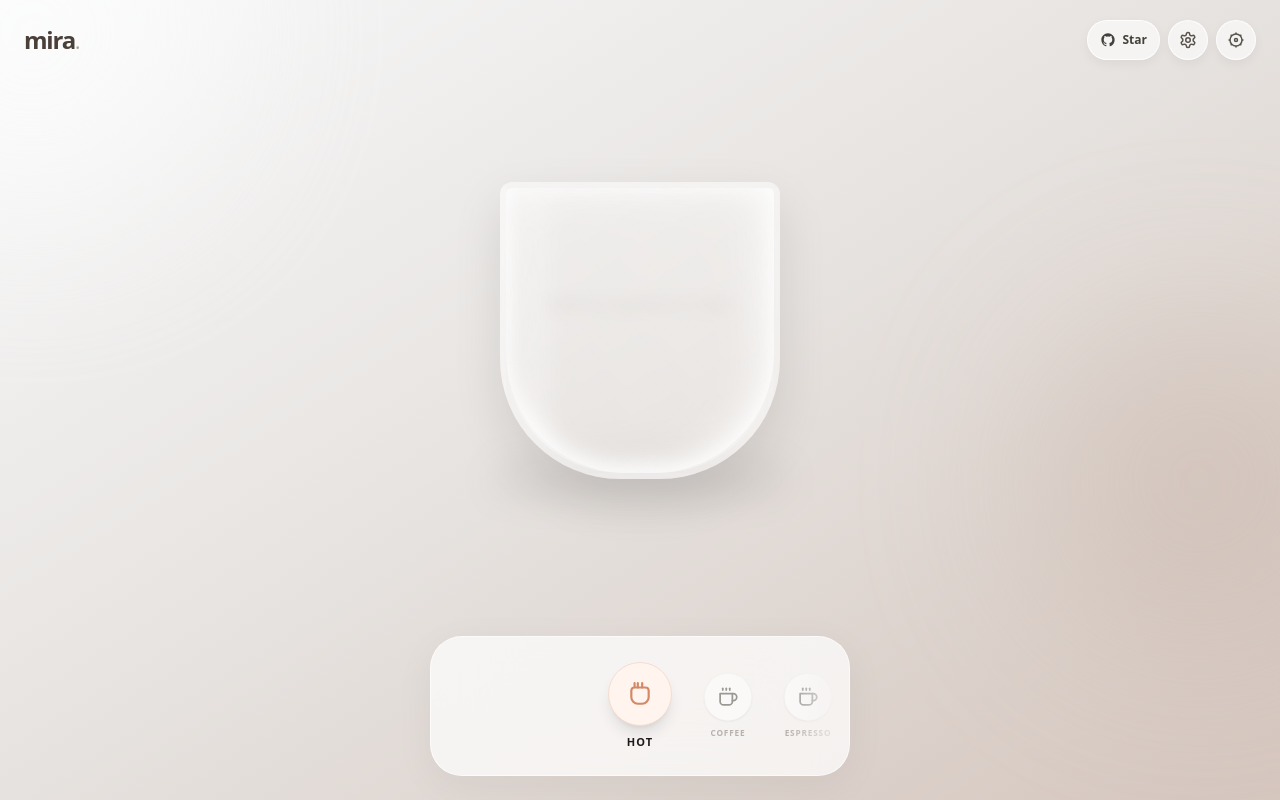
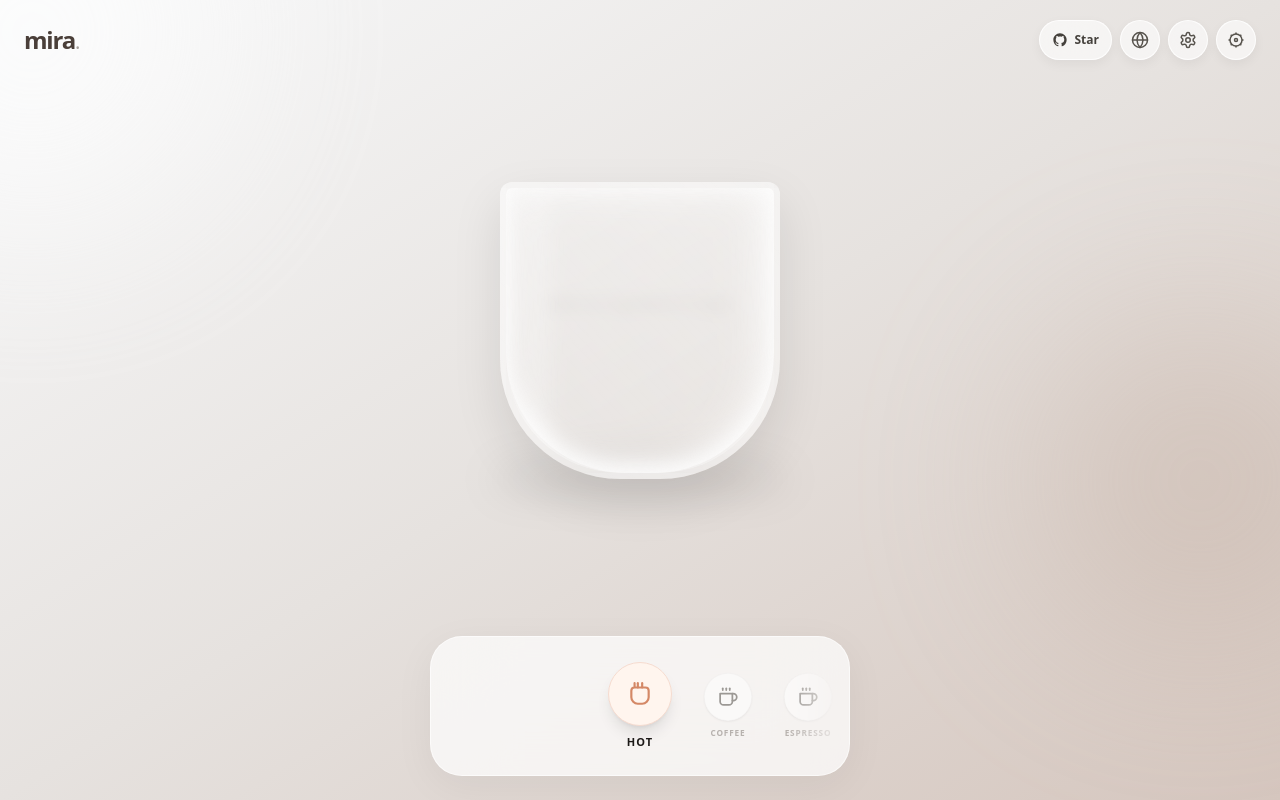
Before and after one commit to LeMiira/micoffee, a Vue app: page / in a window 1280 px wide. Shown: the top 800 px of the page. Built offline with nearby package versions, Linux system fonts and the light colour scheme.

Commit message:
Add LanguageSwitcher globe dropdown to Builder header

```diff
--- a/src/components/LanguageSwitcher.vue
+++ b/src/components/LanguageSwitcher.vue
@@ -1,24 +1,46 @@
 <template>
-  <div class="relative z-50">
-    <div class="flex bg-white/50 backdrop-blur-md border border-white/80 p-1 rounded-xl shadow-sm">
+  <div class="relative" ref="switcherRef">
+    <!-- Globe Toggle Button -->
+    <button
+      @click="isOpen = !isOpen"
+      class="w-10 h-10 bg-white/60 backdrop-blur-xl rounded-full flex items-center justify-center border border-white/80 shadow-[0_4px_12px_rgba(0,0,0,0.05)] active:scale-90 transition-transform text-stone-600 focus:outline-none"
+      aria-label="Change Language"
+    >
+      <svg width="18" height="18" viewBox="0 0 24 24" fill="none" stroke="currentColor" stroke-width="2" stroke-linecap="round" stroke-linejoin="round">
+        <circle cx="12" cy="12" r="10"/>
+        <line x1="2" y1="12" x2="22" y2="12"/>
+        <path d="M12 2a15.3 15.3 0 0 1 4 10 15.3 15.3 0 0 1-4 10 15.3 15.3 0 0 1-4-10 15.3 15.3 0 0 1 4-10z"/>
+      </svg>
+    </button>
+
+    <!-- Dropdown Menu -->
+    <transition name="dropdown">
+      <div
+        v-if="isOpen"
+        class="absolute right-0 mt-2 w-36 bg-white/95 backdrop-blur-xl border border-stone-200/80 rounded-2xl shadow-xl py-2 z-50 flex flex-col gap-1 overflow-hidden"
+      >
         <button
           v-for="(name, code) in languages"
           :key="code"
           @click="selectLanguage(code)"
-        class="px-3.5 py-1.5 text-[10px] uppercase font-bold rounded-lg transition-all"
-        :class="code === locale ? 'bg-white text-[#5a473d] shadow-sm' : 'text-[#816252] hover:bg-white/40'"
+          class="px-4 py-2 text-left text-xs font-semibold hover:bg-stone-50 transition-colors flex items-center justify-between"
+          :class="code === locale ? 'text-stone-900 bg-stone-100/50' : 'text-stone-500'"
         >
-        {{ code }}
+          <span>{{ name }}</span>
+          <span class="text-[9px] uppercase font-bold px-1.5 py-0.5 bg-stone-100 text-stone-400 rounded" v-if="code === locale">active</span>
         </button>
       </div>
+    </transition>
   </div>
 </template>
 
 <script setup>
-import { computed } from 'vue';
+import { ref, onMounted, onUnmounted } from 'vue';
 import { useI18n } from 'vue-i18n';
 
 const { locale } = useI18n();
+const isOpen = ref(false);
+const switcherRef = ref(null);
 
 const languages = {
   en: 'English',
@@ -32,5 +54,33 @@ const languages = {
 const selectLanguage = (code) => {
   locale.value = code;
   localStorage.setItem('coffee_builder_lang', code);
+  isOpen.value = false;
 };
+
+// Close dropdown on click outside
+const handleClickOutside = (event) => {
+  if (switcherRef.value && !switcherRef.value.contains(event.target)) {
+    isOpen.value = false;
+  }
+};
+
+onMounted(() => {
+  document.addEventListener('click', handleClickOutside);
+});
+
+onUnmounted(() => {
+  document.removeEventListener('click', handleClickOutside);
+});
 </script>
+
+<style scoped>
+.dropdown-enter-active,
+.dropdown-leave-active {
+  transition: all 0.2s cubic-bezier(0.16, 1, 0.3, 1);
+}
+.dropdown-enter-from,
+.dropdown-leave-to {
+  opacity: 0;
+  transform: translateY(-8px) scale(0.95);
+}
+</style>
--- a/src/views/BuilderView.vue
+++ b/src/views/BuilderView.vue
@@ -13,6 +13,7 @@
            <svg width="16" height="16" viewBox="0 0 24 24" fill="currentColor" class="text-stone-700"><path d="M12 2C6.477 2 2 6.477 2 12c0 4.42 2.865 8.166 6.839 9.489.5.092.682-.217.682-.482 0-.237-.008-.866-.013-1.7-2.782.603-3.369-1.34-3.369-1.34-.454-1.156-1.11-1.462-1.11-1.462-.908-.62.069-.608.069-.608 1.003.07 1.531 1.03 1.531 1.03.892 1.529 2.341 1.087 2.91.831.092-.646.35-1.086.636-1.336-2.22-.253-4.555-1.11-4.555-4.943 0-1.091.39-1.984 1.029-2.683-.103-.253-.446-1.27.098-2.647 0 0 .84-.269 2.75 1.025A9.578 9.578 0 0112 6.836c.85.004 1.705.114 2.504.336 1.909-1.294 2.747-1.025 2.747-1.025.546 1.379.203 2.394.1 2.647.64.699 1.028 1.592 1.028 2.683 0 3.842-2.339 4.687-4.566 4.935.359.309.678.919.678 1.852 0 1.336-.012 2.415-.012 2.743 0 .267.18.578.688.48C19.138 20.161 22 16.416 22 12c0-5.523-4.477-10-10-10z"/></svg>
            Star
         </a>
+        <LanguageSwitcher />
         <router-link to="/kitchen" class="w-10 h-10 bg-white/60 backdrop-blur-xl rounded-full flex items-center justify-center border border-white/80 shadow-[0_4px_12px_rgba(0,0,0,0.05)] active:scale-90 transition-transform text-stone-600">
            <svg width="18" height="18" viewBox="0 0 24 24" fill="none" stroke="currentColor" stroke-width="2"><path d="M12.22 2h-.44a2 2 0 0 0-2 2v.18a2 2 0 0 1-1 1.73l-.43.25a2 2 0 0 1-2 0l-.15-.08a2 2 0 0 0-2.73.73l-.22.38a2 2 0 0 0 .73 2.73l.15.1a2 2 0 0 1 1 1.72v.51a2 2 0 0 1-1 1.74l-.15.09a2 2 0 0 0-.73 2.73l.22.38a2 2 0 0 0 2.73.73l.15-.08a2 2 0 0 1 2 0l.43.25a2 2 0 0 1 1 1.73V20a2 2 0 0 0 2 2h.44a2 2 0 0 0 2-2v-.18a2 2 0 0 1 1-1.73l.43-.25a2 2 0 0 1 2 0l.15.08a2 2 0 0 0 2.73-.73l.22-.39a2 2 0 0 0-.73-2.73l-.15-.08a2 2 0 0 1-1-1.74v-.5a2 2 0 0 1 1-1.74l.15-.09a2 2 0 0 0 .73-2.73l-.22-.38a2 2 0 0 0-2.73-.73l-.15.08a2 2 0 0 1-2 0l-.43-.25a2 2 0 0 1-1-1.73V4a2 2 0 0 0-2-2z"/><circle cx="12" cy="12" r="3"/></svg>
         </router-link>
@@ -78,6 +79,7 @@ import CoffeeMugVisual from '../components/CoffeeMugVisual.vue'
 import IngredientDock from '../components/IngredientDock.vue'
 import OrderModal from '../components/OrderModal.vue'
 import AdminPanel from '../components/AdminPanel.vue'
+import LanguageSwitcher from '../components/LanguageSwitcher.vue'
 import { useRecipe } from '../composables/useRecipe'
 import { useOrdersStore } from '../stores/orders'
 
```
Lines whose indentation alone changed are shown as unchanged.
